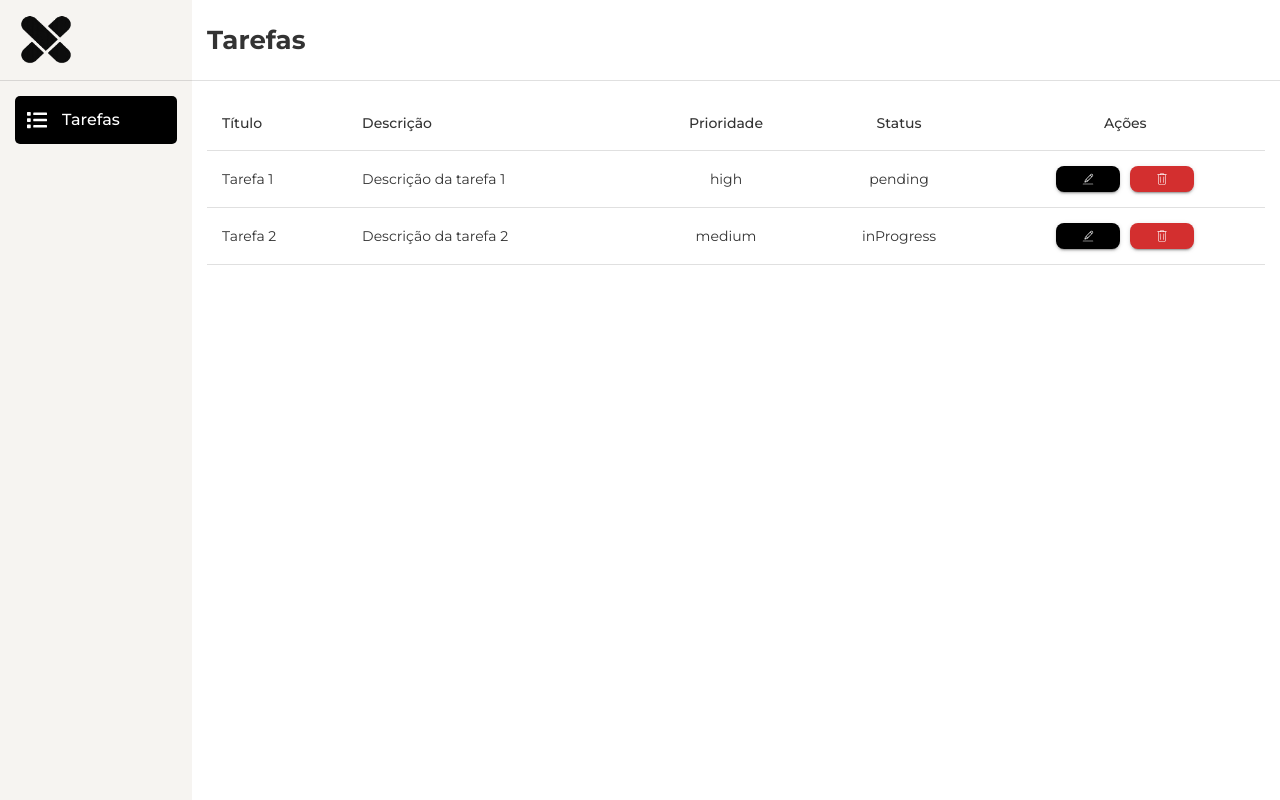
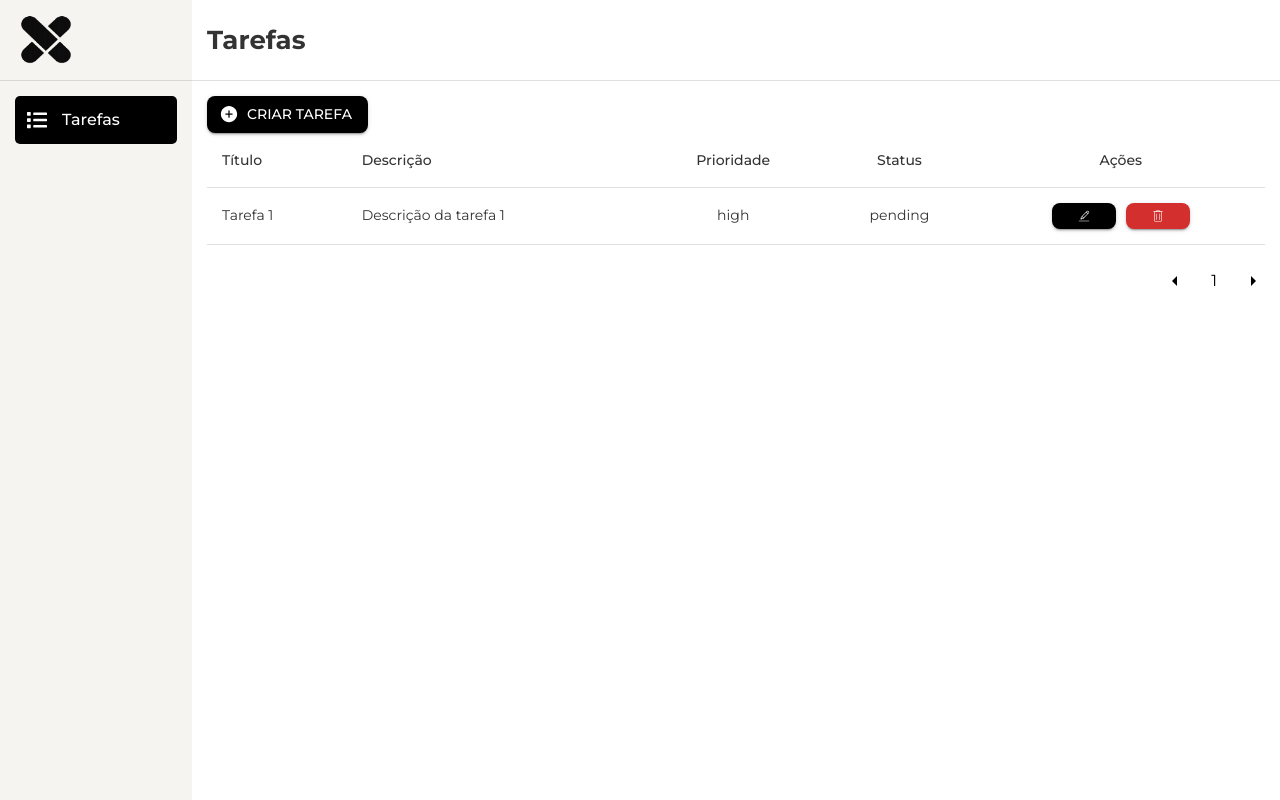
Before and after one commit to guilhermeoln/teste-sga, a Next.js app: page /tasks in a window 1280 px wide. Built offline with nearby package versions, Linux system fonts and the light colour scheme.

Commit message:
refactor: refactoring table pagination

```diff
--- a/src/app/(private)/tasks/page.tsx
+++ b/src/app/(private)/tasks/page.tsx
@@ -3,16 +3,23 @@
 import CustomTable from "@/components/CustomTable";
 import { Task } from "@/types";
 import useContainer from "./useContainer";
+import { Button } from "@mui/material";
+import { IoAddCircle } from "react-icons/io5";
 
 export default function Tasks() {
   const { columns, tasks } = useContainer();
 
   return (
-    <CustomTable<Task>
-      columns={columns}
-      data={tasks}
-      rowsPerPage={10}
-      emptyMessage="Nenhuma tarefa encontrada"
-    />
+    <>
+      <Button variant="contained" startIcon={<IoAddCircle />}>
+        Criar Tarefa
+      </Button>
+      <CustomTable<Task>
+        columns={columns}
+        data={tasks}
+        rowsPerPage={1}
+        emptyMessage="Nenhuma tarefa encontrada"
+      />
+    </>
   );
 }
--- a/src/components/CustomTable/index.tsx
+++ b/src/components/CustomTable/index.tsx
@@ -134,11 +134,11 @@ export default function CustomTable<T>({
             disabled={currentPage === 1}
             sx={{ padding: 0, height: 25 }}
           >
-            <MdArrowLeft color="white" />
+            <MdArrowLeft color="black" />
           </IconButton>
 
           <PageNumberBox>
-            <Typography color="white">{currentPage}</Typography>
+            <Typography color="black">{currentPage}</Typography>
           </PageNumberBox>
 
           <IconButton
@@ -146,7 +146,7 @@ export default function CustomTable<T>({
             disabled={currentPage === totalPages}
             sx={{ padding: 0, height: 25 }}
           >
-            <MdArrowRight color="white" />
+            <MdArrowRight color="black" />
           </IconButton>
         </PaginationWrapper>
       )}
--- a/src/components/CustomTable/styles.ts
+++ b/src/components/CustomTable/styles.ts
@@ -8,7 +8,7 @@ export const TableWrapper = styled(Box)({
 
 export const PaginationWrapper = styled(Box)({
   display: "flex",
-  justifyContent: "center",
+  justifyContent: "flex-end",
   alignItems: "center",
   marginTop: "16px",
   gap: "8px",
```
